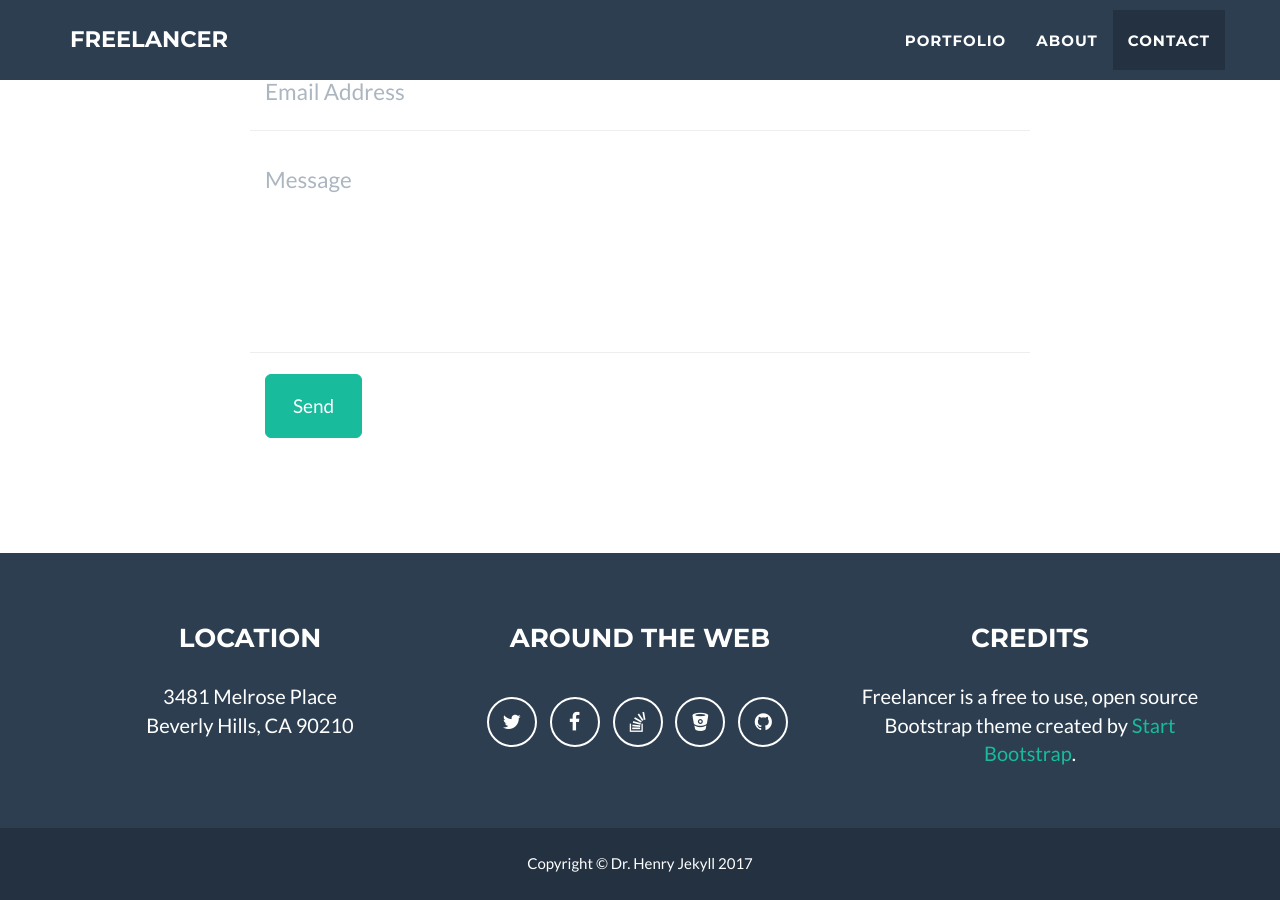
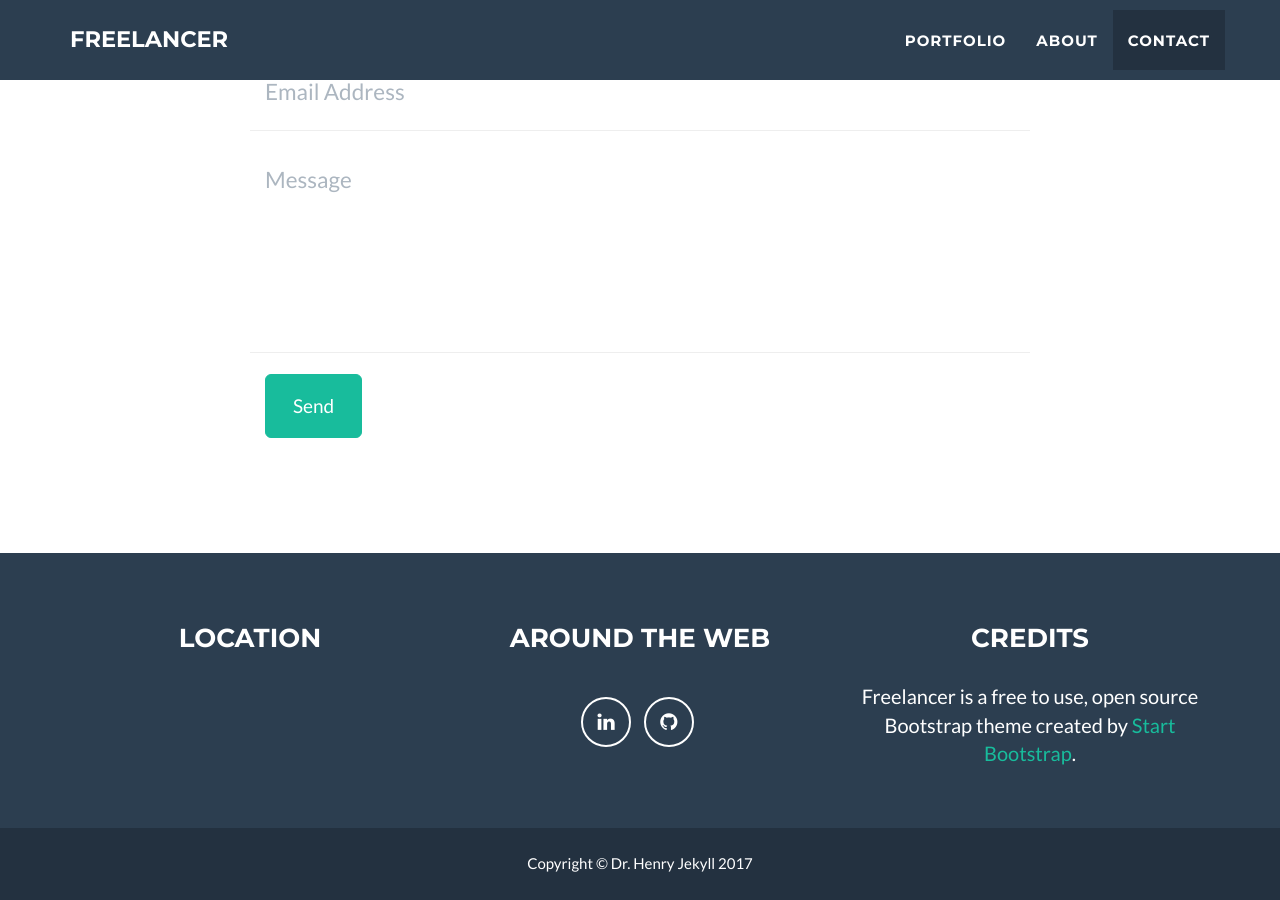
Before and after one commit to AustinOverholt/AustinOverholt.github.io, a Jekyll site: the page built from index.html, in a window 1280 px wide and 900 px high, scrolled down 2485 px. Built offline with Jekyll 4.4.1, drawn with Linux system fonts in a browser that asks for light colours.

```diff
--- a/_config.yml
+++ b/_config.yml
@@ -39,21 +39,14 @@ footer:
 
 # Social networks usernames (many more available: google-plus, flickr, dribbble, pinterest, instagram, tumblr, linkedin, etc.)
 social:
-  - title: twitter
-    url: http://twitter.com/jekyllrb
-  - title: facebook
-    url:
-  - title: stack-overflow
-    url: http://stackoverflow.com/questions/tagged/jekyll
-  - title: bitbucket
-    url: http://bitbucket.org/jekyll
+
+  - title: linkedin
+    url: http://linkedin.com/in/austin-overholt
+
   - title: github
     url: http://github.com/austinoverholt
 
 # Postal address (add as many lines as necessary)
-address:
-  - line: 3481 Melrose Place
-  - line: Beverly Hills, CA 90210
 
 # Credits content
 credits: 'Freelancer is a free to use, open source Bootstrap theme created by <a href="http://startbootstrap.com">Start Bootstrap</a>.'
```
